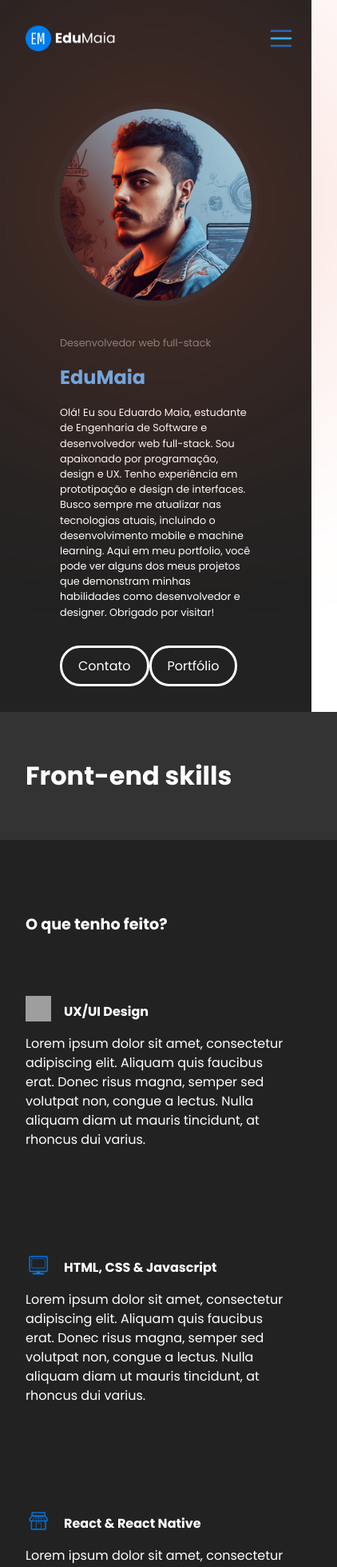
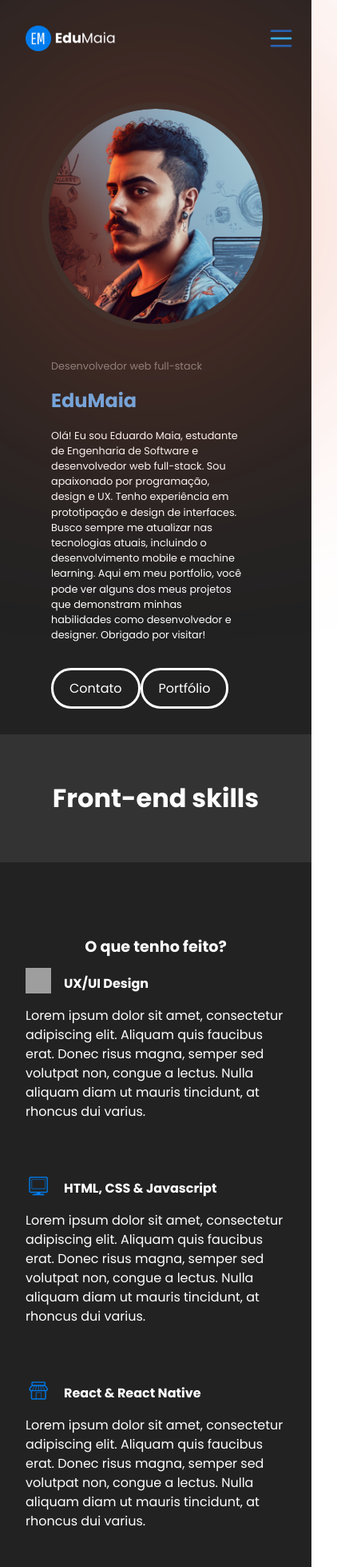
Before and after one commit to eduardomr/portfolio, a React (Create React App) app: page / in a window 390 px wide. Shown: the top 1959 px of the page at 80% size, 422 px wide, since content can reach past the window. Built offline with nearby package versions, Linux system fonts and the light colour scheme; grey boxes are pictures that could not be loaded.

Commit message:
Back-Skills Page

```diff
--- a/src/App.js
+++ b/src/App.js
@@ -3,6 +3,7 @@ import NavBar from './components/NavBar.jsx';
 import Home from './components/Home.jsx';
 import FrontSkills from './components/FrontSkills.jsx';
 import './App.css';
+import BackSkills from './components/BackSkills.jsx';
 
 function App() {
   return (
@@ -10,6 +11,7 @@ function App() {
       <NavBar/>
       <Home/>
       <FrontSkills/>
+      <BackSkills/>
     </div>
   );
 }
--- /dev/null
+++ b/src/components/BackSkills.jsx
@@ -0,0 +1,31 @@
+import React from "react";
+import pencil from "../assets/pencil.png";
+import screen from "../assets/screen.png";
+import Skill from "./Skill.jsx";
+
+class BackSkills extends React.Component {
+  render() {
+    return (
+      <div className="front_skills">
+        <div className="front_skills_title">
+          <h2>Back-end skills</h2>
+        </div>
+        <div className="content">
+          <div className="doing">
+            <h3>O que tenho feito?</h3>
+            <Skill name="Python" icon={pencil} text="Lorem ipsum dolor sit amet, consectetur adipiscing elit. Aliquam quis faucibus erat. Donec risus magna, semper sed volutpat non, congue a lectus. Nulla aliquam diam ut mauris tincidunt, at rhoncus dui varius."/>
+            <Skill name="C# .NET Core" icon={screen} text="Lorem ipsum dolor sit amet, consectetur adipiscing elit. Aliquam quis faucibus erat. Donec risus magna, semper sed volutpat non, congue a lectus. Nulla aliquam diam ut mauris tincidunt, at rhoncus dui varius."/>
+          </div>
+          {/* <div className="percentages">
+            <div className="percentage">
+              <div className="percentage_title">
+                <h4>HTML</h4>
+              </div>
+            </div>
+          </div> */}
+        </div>
+      </div>
+    );
+  }
+}
+export default BackSkills;
--- a/src/styles/components/front_skills.css
+++ b/src/styles/components/front_skills.css
@@ -1,19 +1,20 @@
 .front_skills {
     display: inline-block;
-    height: 100vh;
+    height: 100%;
     background-color: #222222;
     flex: 0 1 100%;
+    align-items: center;
 
 }
 .content{
-    display: flex;
     justify-content: center;
     align-items: center;
-    height: 100vh;
+    height: 100%;
     background-color: #222222;
 }
 
 .front_skills_title {
+    display: inline;
     height: 12rem;
     color: #ffffff;
     font-size: 2rem;
@@ -26,18 +27,18 @@
 .front_skills_title h2
 {
 
-    padding: 4rem 0;
+    padding: 4rem  ;
     font-size: 2rem;
     font-weight: 700;
     text-align: left;
     background-color: #333333;
-    padding-left: 10rem;
+    /* padding-left: 10rem; */
 }
 
 
 .doing{
     display: inline-block;
-    align-items: left;
+    align-items: center;
     width: 45.5%;
     background-color: #222222;
     padding: 2rem;
@@ -50,17 +51,18 @@
     font-weight: 700;
     color: #ffffff;
     text-align: left;
-    display: block;
+    display: inline-block;
 
 
 
 }
 .paragraph{
     height: 10rem;
+    padding-bottom: 2rem;
 }
 .tittle-paragraph{
     display: flex;
-    padding-top: 2rem;
+    /* padding-top: 2rem; */
 }
 .tittle-paragraph h4{
     font-family: 'poppins', sans-serif;
@@ -101,6 +103,7 @@
 
 @media screen and (max-width: 900px){
     .front_skills{
+        width: 100%;
         height: 100%;
         background-color: #222222;
 
@@ -123,23 +126,21 @@
         font-weight: 700;
         font-family: 'poppins', sans-serif;
         text-align: left;
-        padding-left: 0;
+        /* padding-left: 0; */
     }
     .front_skills_title h2{
-        display: inline-block;
-        width: 100%;
-        padding: 4rem 0;
+        /* overflow: hidden;
+        width: 100%; */
+        padding: 4rem 2rem;
         font-size: 2rem;
         font-weight: 700;
-        text-align: left;
-        padding-left: 2rem;
+        text-align: center;
     }
 
     .doing{
         display: inline-block;
+        width: auto;
         align-items: left;
-        height: 100%;
-        width: 100%;
         background-color: #222222;
     }
 
@@ -150,13 +151,14 @@
         font-weight: 700;
         color: #ffffff;
         text-align: left;
-        display: block;
-        padding-left: 2rem;
+        /* display: block; */
+        /* padding-left: 2rem; */
     }
 
     .paragraph{
+        width: 100%;
         height: 100%;
-        padding: 2rem;
+       /*  padding: 2rem; */
     }
 
 
--- a/src/styles/components/home.css
+++ b/src/styles/components/home.css
@@ -54,29 +54,30 @@
 }
 @media screen and (max-width: 900px){
     .home{
-        width: 100%;
-        display: inline-flex;
-        flex-direction: column;
+        /* width: 100%; */
+        display: inline-block;
+       /*  flex-direction: column; */
         align-items: center;
         height: 100%;
         justify-content: center;
-        padding: 0;
+        padding: 0 1rem;
     }
     .profile_image img{
         margin-top: 8rem;
-        width: 15rem;
-        height: 15rem;
+        height: 75%;
+        width: 75%;
     }
     .profile_name{
         font-size: 1.5rem;
+        margin: 0;
     }
     .profile_text{
-        display: flex-wrap;
+        /* display: flex-wrap; */
         width: 15rem;
         justify-content: center;
         align-content: center;
         font-size: 0.8rem;
-        margin: 0 ;
+        margin: 0 3rem;
     }
     .profile_subtitle{
         padding-top: 2rem;
```
